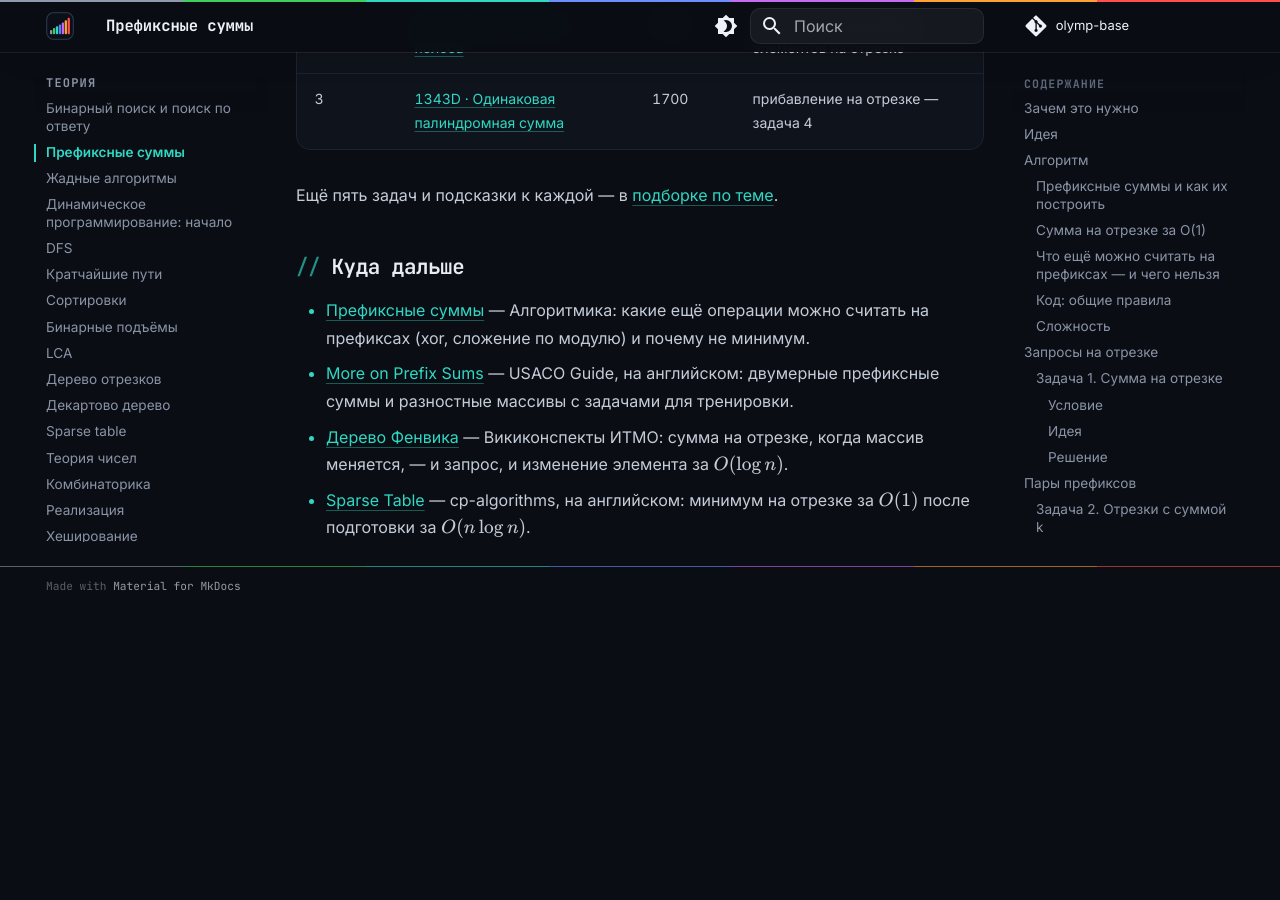
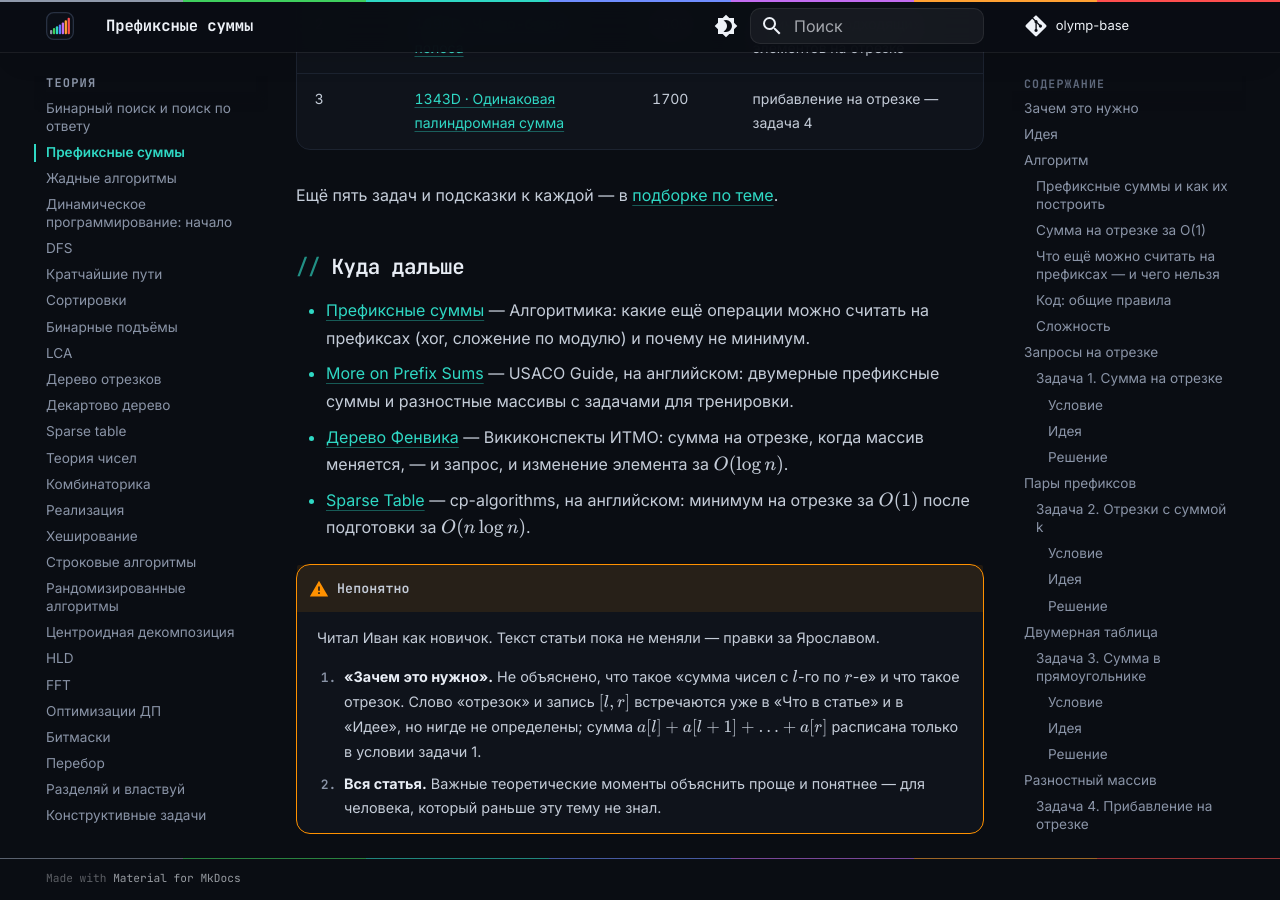
Before and after one commit to kuraguga4-hue/olymp-base, an MkDocs documentation site: the page built from docs/theory/prefix-sums.md, in a window 1280 px wide and 900 px high, scrolled down 15500 px. Built offline with MkDocs 1.6.1 and Material for MkDocs 9.7.7, drawn with Linux system fonts in a browser that asks for light colours; comment, search, counter and statistics services are not loaded; before the commit the page ends 16108 px from its top, so only the background shows below that.

Commit message:
prefix-sums: блок «Непонятно» — что непонятно новичку (Иван), правки за Ярославом
Agent: claude-opus-5-5
Co-Authored-By: Claude Opus 5.5 <noreply@anthropic.com>

```diff
--- a/docs/theory/prefix-sums.md
+++ b/docs/theory/prefix-sums.md
@@ -579,3 +579,9 @@ $$
 - [More on Prefix Sums](https://usaco.guide/silver/more-prefix-sums) — USACO Guide, на английском: двумерные префиксные суммы и разностные массивы с задачами для тренировки.
 - [Дерево Фенвика](https://neerc.ifmo.ru/wiki/index.php?title=Дерево_Фенвика) — Викиконспекты ИТМО: сумма на отрезке, когда массив меняется, — и запрос, и изменение элемента за $O(\log n)$.
 - [Sparse Table](https://cp-algorithms.com/data_structures/sparse-table.html) — cp-algorithms, на английском: минимум на отрезке за $O(1)$ после подготовки за $O(n \log n)$.
+
+!!! warning "Непонятно"
+    Читал Иван как новичок. Текст статьи пока не меняли — правки за Ярославом.
+
+    1. **«Зачем это нужно».** Не объяснено, что такое «сумма чисел с $l$-го по $r$-е» и что такое отрезок. Слово «отрезок» и запись $[l, r]$ встречаются уже в «Что в статье» и в «Идее», но нигде не определены; сумма $a[l] + a[l+1] + \ldots + a[r]$ расписана только в условии задачи 1.
+    2. **Вся статья.** Важные теоретические моменты объяснить проще и понятнее — для человека, который раньше эту тему не знал.
```
